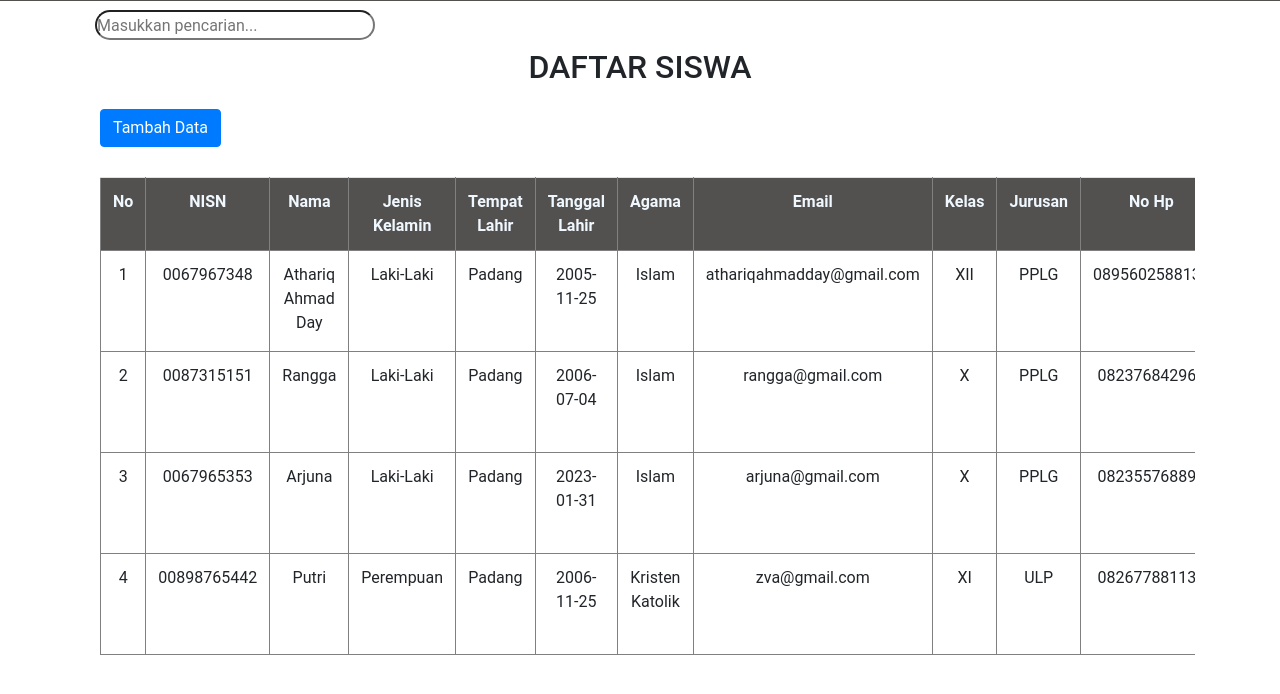
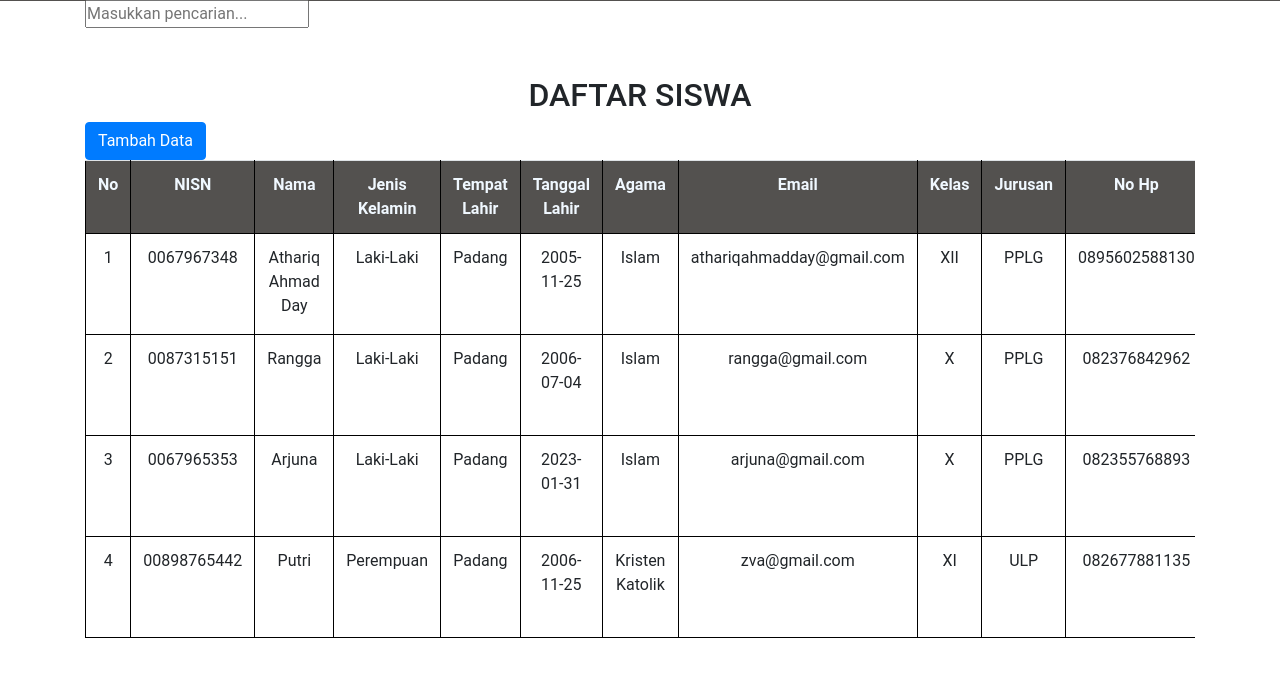
Before and after one commit to aad25112005/Biodata_sederhana, a PHP site: page / in a window 1280 px wide. Shown: the part 56-750 px from the top of the page. Run offline with PHP 8.4, Linux system fonts and the light colour scheme; data comes from the database, SQL or seed files in the repository.

Commit message:
Update style.css

```diff
--- a/style.css
+++ b/style.css
@@ -7,8 +7,16 @@ body{
     background: white
 }
 
-table{
-    margin: 15px;
+table {
+    border-collapse: collapse;
+    width: 100%;
+}
+
+th,
+td {
+    border: 1px solid black;
+    padding: 8px;
+    text-align: left;
 }
 table tr th{
     background: rgb(83, 81, 79);
@@ -37,30 +45,7 @@ table tr td{
     padding: 7px 4px;
     text-align: center;
 }
-
-.cari{
-    margin: 10px 10px;
-    position: absolute;
-    background-color: transparent;
-}
-.cari button{
-    font-size: 16px;
-    height: 30px;
-    width: 30px;
-    border-radius: 150vh;
-}
-.cari button:hover{
-    background-color: wheat;
-    box-shadow: 0 2px 10px blue;
-    transition: 0.6s;
-}
-.cari input{
-    width: 280px;
-    height: 30px;
-    border-radius: 100vh;
-}
 .cari input:hover{
-    background-color:wheat;
     box-shadow: 0 2px 10px blue;
     transition: 0.6s;
 }
@@ -80,7 +65,3 @@ input{
     size: 40% auto;
     display: flex;
 }
-
-#tambah{
-    margin: 15px;
-}
```
